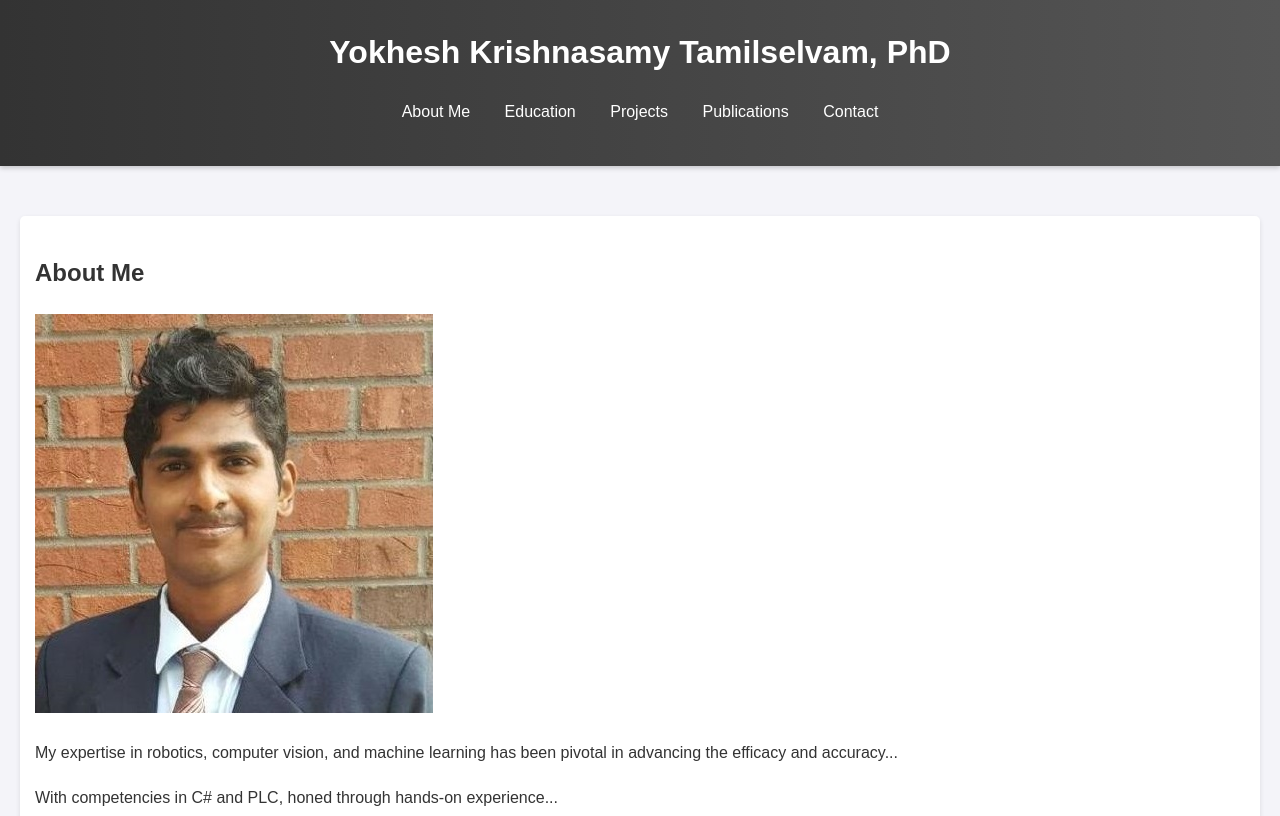
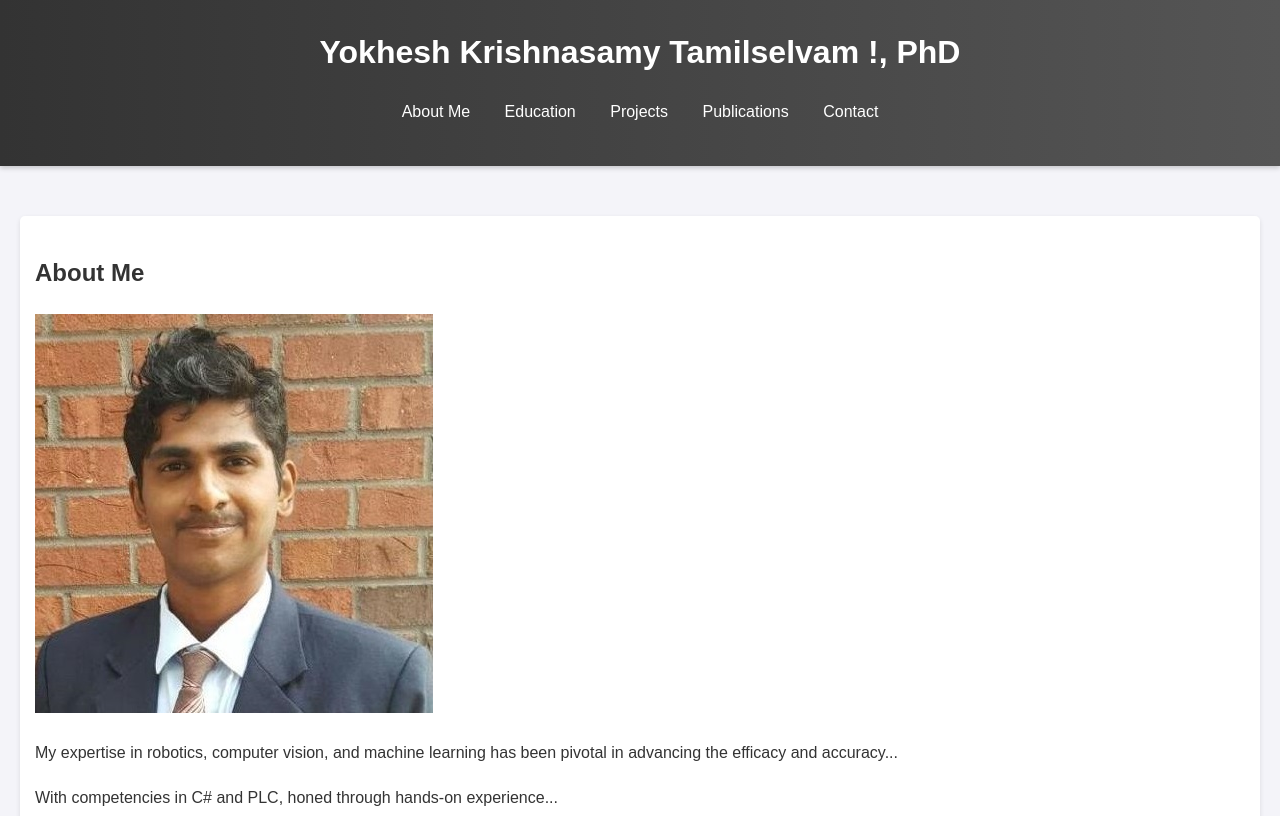
Before and after one commit to yokhesh/yokhesh.github.io, a plain HTML site: page index.html in a window 1280 px wide. Shown: the top 816 px of the page. Drawn offline with Linux system fonts and the light colour scheme.

Commit message:
Update index.html

```diff
--- a/index.html
+++ b/index.html
@@ -9,7 +9,7 @@
 </head>
 <body>
   <header>
-    <h1>Yokhesh Krishnasamy Tamilselvam, PhD</h1>
+    <h1>Yokhesh Krishnasamy Tamilselvam !, PhD</h1>
     <nav>
       <ul>
         <li><a href="#about">About Me</a></li>
```
